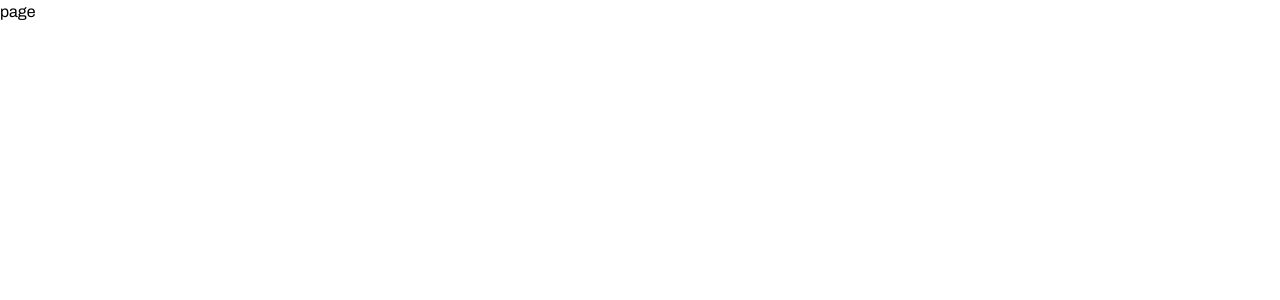
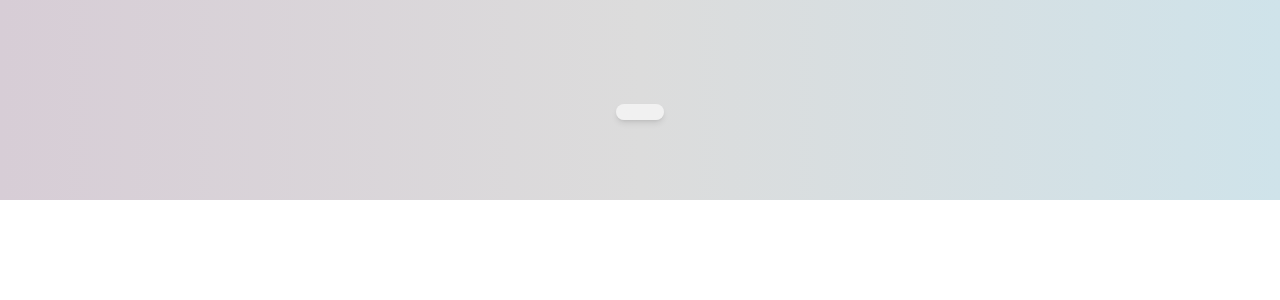
Before and after one commit to Devesh-Duhan/Icytales, a Next.js app: page /about in a window 1280 px wide. Shown: the top 300 px of the page. Built offline with nearby package versions, Linux system fonts and the light colour scheme.

Commit message:
taking pull from common on button update

```diff
--- a/src/app/about/hero.jsx
+++ b/src/app/about/hero.jsx
@@ -1,9 +1,21 @@
+import CommonHero from '@/components/common/CommonHero';
 import React from 'react'
 
-const hero = () => {
+const Hero = () => {
   return (
-    <div>hero</div>
-  )
+    <div>
+      <CommonHero
+        title="About Us"
+        breadcrumb={
+          <>
+            <span className="text-pink-500">Home</span>
+            <span>/</span>
+            <span>About Us</span>
+          </>
+        }
+      />
+    </div>
+  );
 }
 
-export default hero
+export default Hero
--- a/src/app/about/page.js
+++ b/src/app/about/page.js
@@ -1,8 +1,12 @@
 import React from 'react'
+
+import CommonHero from '@/components/common/CommonHero'
 
 const page = () => {
   return (
-    <div>page</div>
+    <div>
+        <CommonHero/>
+    </div>
   )
 }
 
--- a/src/components/common/CommonHero.jsx
+++ b/src/components/common/CommonHero.jsx
@@ -1,6 +1,6 @@
 import React from 'react'
 
-const CommonHero = () => {
+const CommonHero = ({ title, breadcrumb }) => {
   return (
     <section className="w-full py-20 bg-linear-to-r from-[#d7cdd6] via-[#dcdcdc] to-[#cfe3ea] flex flex-col items-center justify-center">
       {/* Title */}
@@ -14,6 +14,6 @@ const CommonHero = () => {
       </div>
     </section>
   );
-}
+};
 
 export default CommonHero
```
